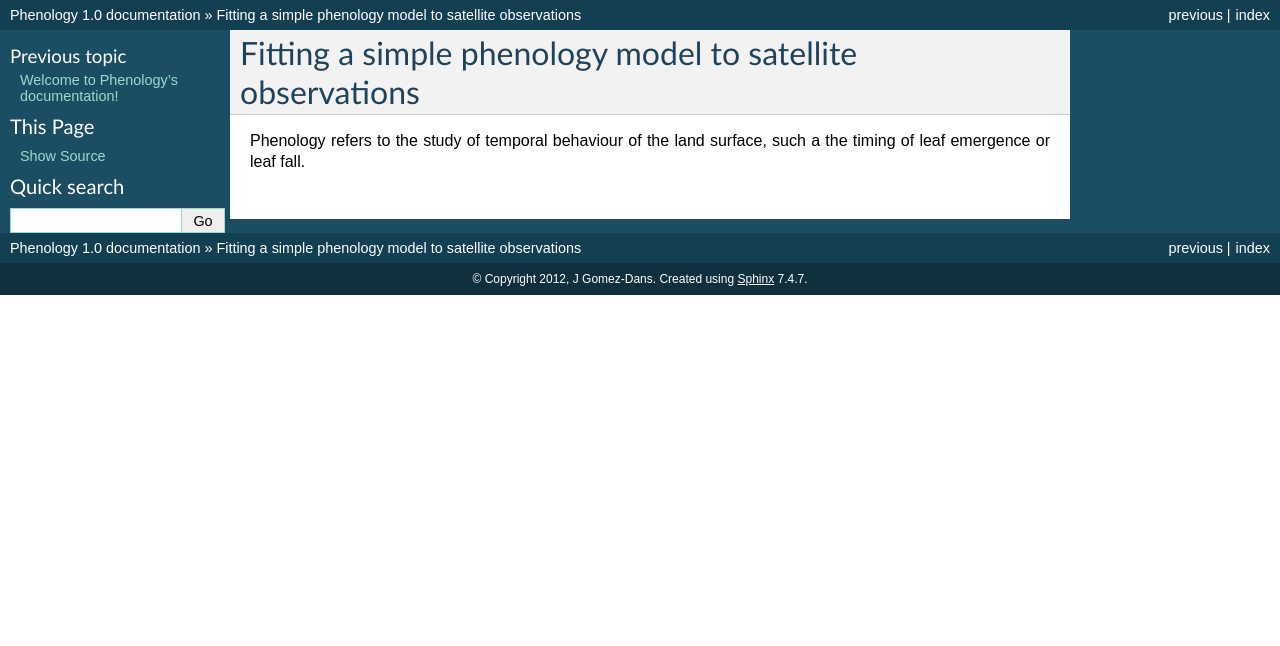
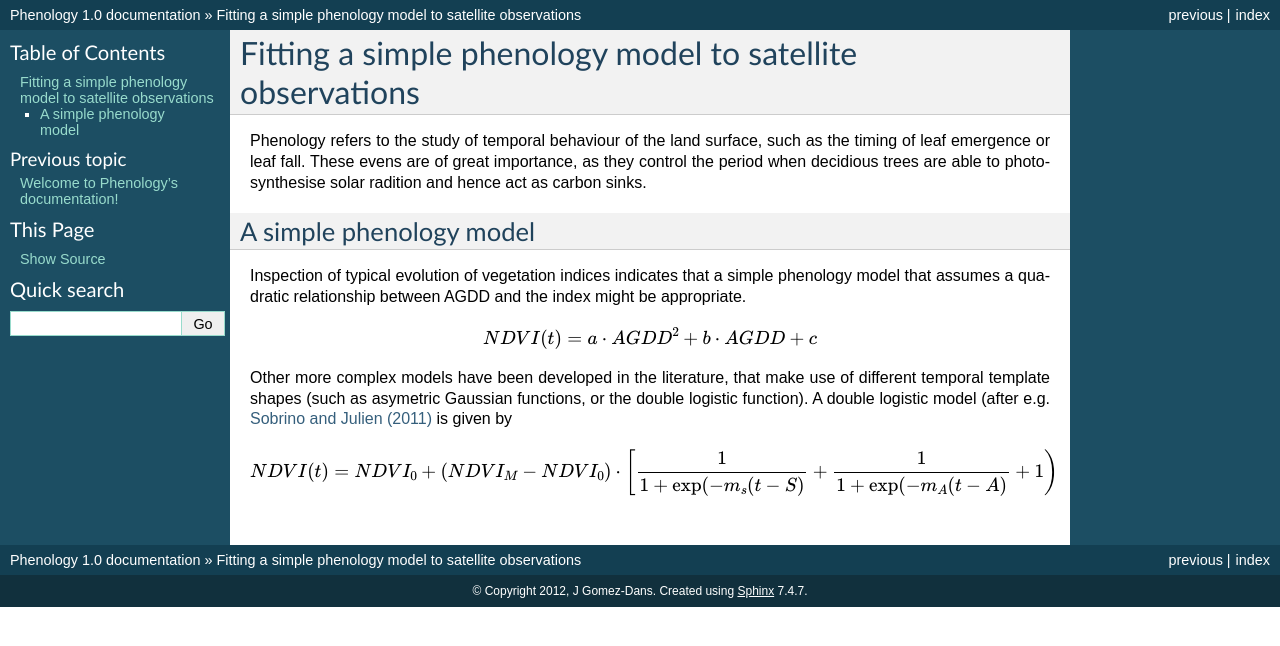
Before and after one commit to jgomezdans/phenology, a Sphinx documentation site: the page built from notes/source/phenology.rst, in a window 1280 px wide. Shown: the top 646 px of the page. Built offline with Sphinx 7.4.7, drawn with Linux system fonts in a browser that asks for light colours; formulas are drawn with MathJax 3.

Commit message:
Some changes

```diff
--- a/notes/source/conf.py
+++ b/notes/source/conf.py
@@ -25,7 +25,7 @@ import sys, os
 
 # Add any Sphinx extension module names here, as strings. They can be extensions
 # coming with Sphinx (named 'sphinx.ext.*') or your custom ones.
-extensions = []
+extensions = ['sphinx.ext.autodoc', 'sphinx.ext.doctest', 'sphinx.ext.intersphinx', 'sphinx.ext.todo', 'sphinx.ext.coverage', 'sphinx.ext.pngmath', 'sphinx.ext.ifconfig', 'sphinx.ext.viewcode', 'matplotlib.sphinxext.plot_directive']
 
 # Add any paths that contain templates here, relative to this directory.
 templates_path = ['_templates']
--- a/notes/source/phenology.rst
+++ b/notes/source/phenology.rst
@@ -2,4 +2,34 @@
 Fitting a simple phenology model to satellite observations
 ================================================================
 
-Phenology refers to the study of temporal behaviour of the land surface, such a the timing of leaf emergence or leaf fall.
+Phenology refers to the study of temporal behaviour of the land surface, such as
+the timing of leaf emergence or leaf fall. These evens are of great importance,
+as they control the period when decidious trees are able to photosynthesise solar
+radition and hence act as carbon sinks.
+
+A simple phenology model
+=========================
+
+Inspection of typical evolution of vegetation indices indicates that a simple
+phenology model that assumes a quadratic relationship between AGDD and the index
+might be appropriate.
+
+.. math::
+
+    NDVI(t) = a\cdot AGDD^{2} + b\cdot AGDD + c
+
+Other more complex models have been developed in the literature, that make use
+of different temporal template shapes (such as asymetric Gaussian functions, or
+the double logistic function). A double logistic model (after e.g.
+`Sobrino and Julien (2011)`_ is given by
+
+.. math::
+
+    NDVI(t) =   NDVI_{0} + (NDVI_{M} - NDVI_{0} )\cdot%
+    \left[\frac{1}{1+\exp(-m_{s}(t-S)} + %
+    \frac{1}{1+\exp(-m_{A}(t-A)} + 1\right)
+
+
+
+
+.. _Sobrino and Julien (2011): http://www.uv.es/juy/Doc/Sobrino_GIMMS-global-trends_IJRS_2011.pdf
```
